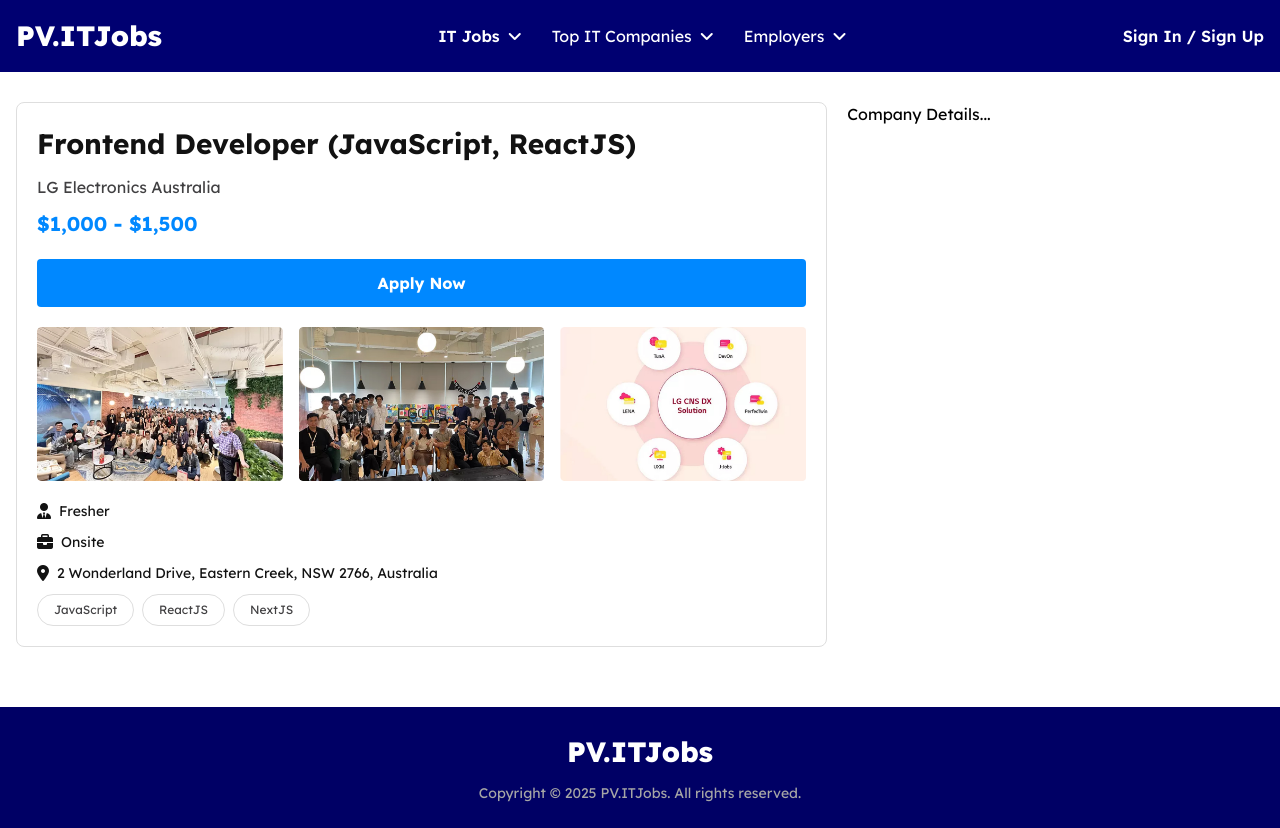
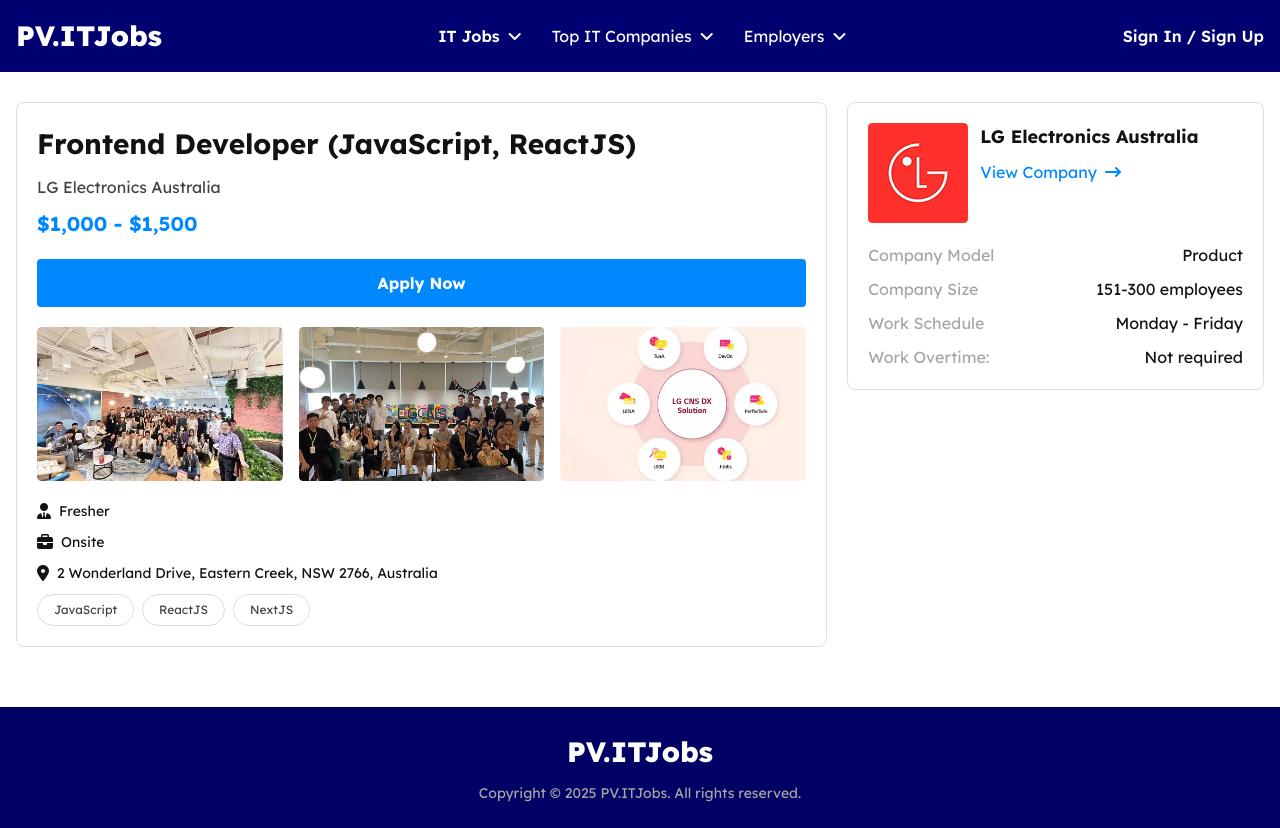
Before and after one commit to pvdev1805/PVITJobs, a website: page job-detail.html in a window 1280 px wide. Drawn offline with nearby package versions, Linux system fonts and the light colour scheme.

Commit message:
💄 Implement UI - Company Information (Job Detail page)

```diff
--- a/job-detail.html
+++ b/job-detail.html
@@ -283,7 +283,46 @@
           <!-- End Left -->
 
           <!-- Right -->
-          <div class="flex-1">Company Details...</div>
+          <div class="flex-1">
+            <!-- Company Information -->
+            <div class="border border-[#dedede] rounded-[8px] p-5">
+              <div class="flex gap-3">
+                <div class="w-[100px]">
+                  <img
+                    src="assets/images/LG-logo.jpg"
+                    alt="LG Logo"
+                    class="w-full aspect-square object-cover rounded-[4px]"
+                  />
+                </div>
+                <div class="flex-1">
+                  <div class="text-[18px] font-[700] text-[#121212] mb-[10px]">LG Electronics Australia</div>
+                  <a href="#" class="flex items-center gap-2 text-[16px] font-[400] text-[#0088ff]">
+                    View Company <i class="fa-solid fa-arrow-right-long"></i>
+                  </a>
+                </div>
+              </div>
+
+              <div class="mt-5 flex flex-col gap-[10px]">
+                <div class="flex flex-wrap justify-between text-[16px] font-[400]">
+                  <div class="text-[#a6a6a6]">Company Model</div>
+                  <div class="text-[#121212]">Product</div>
+                </div>
+                <div class="flex flex-wrap justify-between text-[16px] font-[400]">
+                  <div class="text-[#a6a6a6]">Company Size</div>
+                  <div class="text-[#121212]">151-300 employees</div>
+                </div>
+                <div class="flex flex-wrap justify-between text-[16px] font-[400]">
+                  <div class="text-[#a6a6a6]">Work Schedule</div>
+                  <div class="text-[#121212]">Monday - Friday</div>
+                </div>
+                <div class="flex flex-wrap justify-between text-[16px] font-[400]">
+                  <div class="text-[#a6a6a6]">Work Overtime:</div>
+                  <div class="text-[#121212]">Not required</div>
+                </div>
+              </div>
+            </div>
+            <!-- End Company Information -->
+          </div>
           <!-- End Right -->
         </div>
         <!-- End Wrapper -->
```
Also changed, not shown: assets/images/LG-logo.jpg (added).
